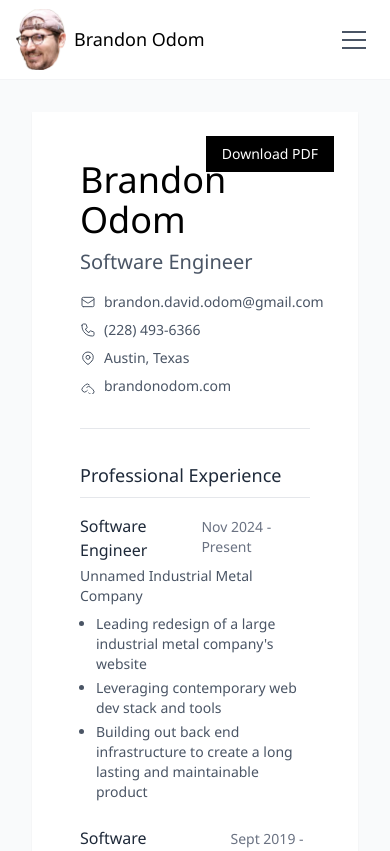
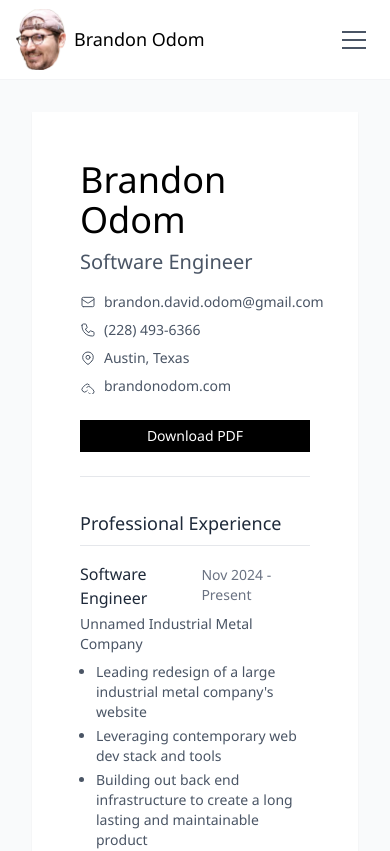
Before and after one commit to girrig/brandonodom.com, a Next.js app in the folder brandonodom.com/: page /resume in a window 390 px wide. Shown: the top 851 px of the page. Built offline with nearby package versions, Linux system fonts and the light colour scheme.

Commit message:
Fixed the download PDF button from looking like ass on mobile

```diff
--- a/brandonodom.com/app/(root)/resume/page.tsx
+++ b/brandonodom.com/app/(root)/resume/page.tsx
@@ -11,8 +11,8 @@ const Page = () => {
         {/* Resume Panel */}
         <div className="flex-1 p-8 overflow-y-auto">
           <div className="w-full max-w-4xl mx-auto bg-white shadow-xs p-12 relative">
-            {/* Download PDF button */}
-            <div className="absolute top-6 right-6">
+            {/* Desktop Download PDF button */}
+            <div className="absolute top-6 right-6 hidden sm:block">
               <button
                 onClick={handleDownloadPdf}
                 className="px-4 py-2 bg-black text-white text-sm hover:bg-gray-800 transition-colors"
@@ -103,6 +103,16 @@ const Page = () => {
                   </svg>
                   brandonodom.com
                 </div>
+              </div>
+
+              {/* Mobile Download PDF button (visible only on mobile) */}
+              <div className="sm:hidden mt-4">
+                <button
+                  onClick={handleDownloadPdf}
+                  className="w-full px-3 py-1.5 bg-black text-white text-sm hover:bg-gray-800 transition-colors"
+                >
+                  Download PDF
+                </button>
               </div>
             </div>
 
@@ -202,6 +212,7 @@ const Page = () => {
                   </li>
                 </ul>
               </div>
+
               <div className="mb-6">
                 <div className="flex justify-between items-baseline">
                   <h4 className="text-base font-medium text-gray-800">
@@ -336,7 +347,7 @@ const Page = () => {
                 Skills
               </h3>
 
-              <div className="grid grid-cols-2 gap-x-8 gap-y-2">
+              <div className="grid sm:grid-cols-2 grid-cols-1 gap-x-8 gap-y-2">
                 <div className="mb-3">
                   <h4 className="text-base font-medium text-gray-800 mb-2">
                     Development
```
